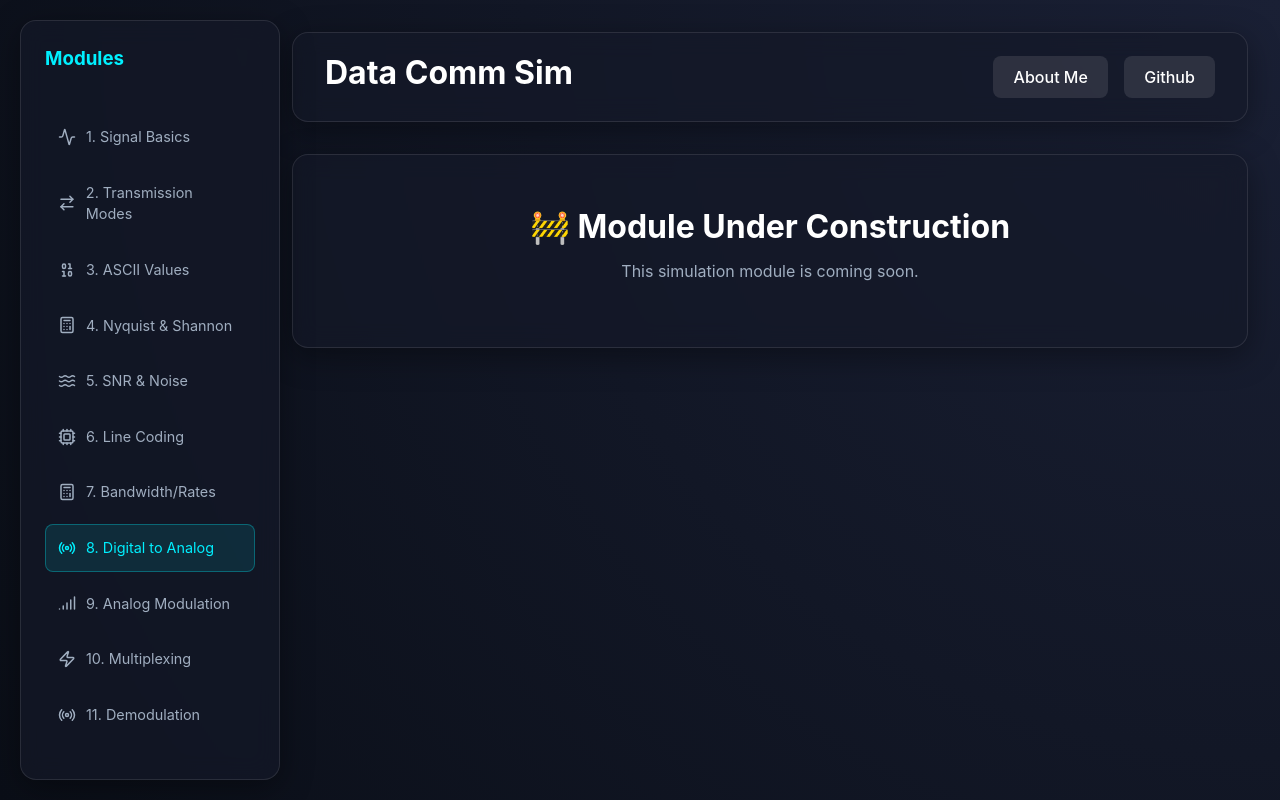
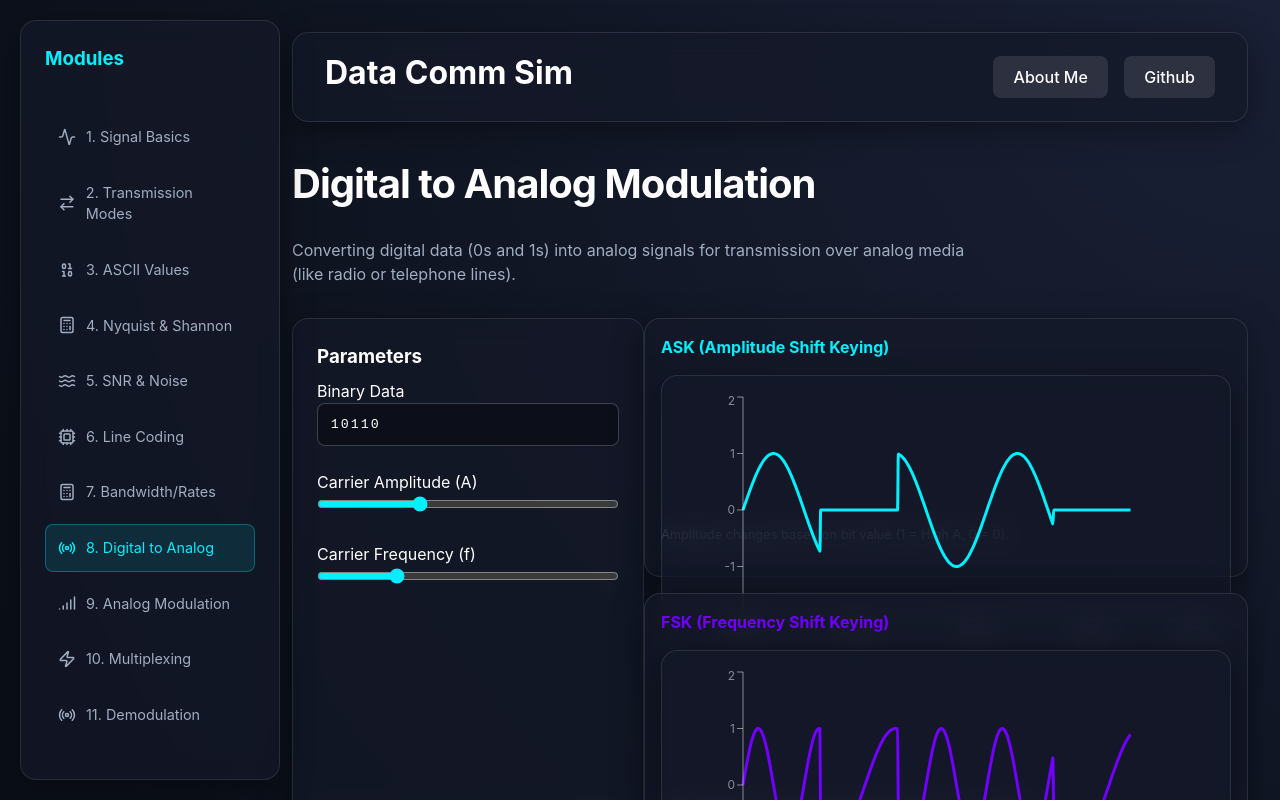
Before and after one commit to MahbubHasan777/Data-Comm-Simulation, a React (Vite) app: page /digital-analog in a window 1280 px wide. Shown: the top 800 px of the page. Built offline with nearby package versions, Linux system fonts and the light colour scheme.

Commit message:
Implement Module 8 and fix Github username typo

```diff
--- a/src/App.tsx
+++ b/src/App.tsx
@@ -7,6 +7,7 @@ import LineCoding from './pages/LineCoding';
 import NyquistShannon from './pages/NyquistShannon';
 import SnrNoise from './pages/SnrNoise';
 import Calculations from './pages/Calculations';
+import DigitalToAnalog from './pages/DigitalToAnalog';
 import About from './pages/About';
 
 const Home = () => (
@@ -36,6 +37,7 @@ function App() {
           <Route path="nyquist" element={<NyquistShannon />} />
           <Route path="snr" element={<SnrNoise />} />
           <Route path="calculations" element={<Calculations />} />
+          <Route path="digital-analog" element={<DigitalToAnalog />} />
           <Route path="about" element={<About />} />
           <Route path="*" element={<Placeholder />} />
         </Route>
--- a/src/layouts/MainLayout.tsx
+++ b/src/layouts/MainLayout.tsx
@@ -11,7 +11,7 @@ const MainLayout = () => {
                     <h2>Data Comm Sim</h2>
                     <div className="flex-row gap-md">
                         <button onClick={() => navigate('/about')}>About Me</button>
-                        <button onClick={() => window.open('https://github.com/mahbubhasasn777', '_blank')}>Github</button>
+                        <button onClick={() => window.open('https://github.com/mahbubhasan777', '_blank')}>Github</button>
                     </div>
                 </header>
                 <div className="content-area">
--- a/src/pages/About.tsx
+++ b/src/pages/About.tsx
@@ -20,7 +20,7 @@ const About = () => {
 
                 <div className="flex-row flex-center gap-md">
                     <a
-                        href="https://github.com/mahbubhasasn777"
+                        href="https://github.com/mahbubhasan777"
                         target="_blank"
                         rel="noreferrer"
                         style={{ display: 'flex', alignItems: 'center', gap: '8px', padding: '0.8rem 1.5rem', background: 'rgba(255,255,255,0.1)', borderRadius: '25px', color: 'white', textDecoration: 'none', transition: 'background 0.3s' }}
--- /dev/null
+++ b/src/pages/DigitalToAnalog.tsx
@@ -0,0 +1,125 @@
+import { useState, useMemo } from 'react';
+import Waveform from '../components/Waveform';
+
+const DigitalToAnalog = () => {
+    const [bits, setBits] = useState("10110");
+    const [amplitude, setAmplitude] = useState(1);
+    const [frequency, setFrequency] = useState(2); // Base frequency
+
+    const { askData, fskData, pskData } = useMemo(() => {
+        const ask: { x: number; y: number }[] = [];
+        const fsk: { x: number; y: number }[] = [];
+        const psk: { x: number; y: number }[] = [];
+
+        const bitArray = bits.split('').map(b => b === '1' ? 1 : 0);
+        const bitDuration = 100; // samples per bit
+
+        let x = 0;
+
+        bitArray.forEach((bit) => {
+            for (let i = 0; i < bitDuration; i++) {
+                const time = x / 50; // Scaling time x-axis
+
+                // ASK: Amplitude Shift Keying
+                // If 1 -> A*sin(wt), If 0 -> 0*sin(wt) (or reduced amplitude)
+                const ampASK = bit === 1 ? amplitude : 0;
+                ask.push({ x, y: ampASK * Math.sin(frequency * time) });
+
+                // FSK: Frequency Shift Keying
+                // If 1 -> High Freq, If 0 -> Low Freq
+                const freqFSK = bit === 1 ? frequency * 2 : frequency;
+                fsk.push({ x, y: amplitude * Math.sin(freqFSK * time) });
+
+                // PSK: Phase Shift Keying
+                // If 1 -> sin(wt), If 0 -> sin(wt + PI)
+                const phasePoints = bit === 1 ? 0 : Math.PI;
+                psk.push({ x, y: amplitude * Math.sin(frequency * time + phasePoints) });
+
+                x++;
+            }
+        });
+
+        return { askData: ask, fskData: fsk, pskData: psk };
+    }, [bits, amplitude, frequency]);
+
+    return (
+        <div className="flex-col gap-md">
+            <h1>Digital to Analog Modulation</h1>
+            <p style={{ maxWidth: '700px' }}>
+                Converting digital data (0s and 1s) into analog signals for transmission over analog media (like radio or telephone lines).
+            </p>
+
+            <div className="flex-row gap-lg" style={{ flexWrap: 'wrap' }}>
+
+                {/* Controls */}
+                <div className="glass-panel" style={{ padding: '1.5rem', minWidth: '300px', flex: 1 }}>
+                    <h3>Parameters</h3>
+
+                    <div style={{ marginBottom: '1.5rem' }}>
+                        <label className="label">Binary Data</label>
+                        <input
+                            type="text"
+                            value={bits}
+                            onChange={(e) => setBits(e.target.value.replace(/[^01]/g, ''))}
+                            maxLength={8}
+                            style={{
+                                width: '100%', padding: '0.8rem', borderRadius: '8px',
+                                border: '1px solid rgba(255,255,255,0.2)', background: 'rgba(0,0,0,0.3)', color: 'white',
+                                fontFamily: 'monospace', letterSpacing: '2px'
+                            }}
+                        />
+                    </div>
+
+                    <div style={{ marginBottom: '1.5rem' }}>
+                        <label className="label">Carrier Amplitude (A)</label>
+                        <input
+                            type="range" min="0.5" max="2" step="0.1"
+                            value={amplitude} onChange={(e) => setAmplitude(parseFloat(e.target.value))}
+                            style={{ width: '100%', accentColor: 'var(--primary)' }}
+                        />
+                    </div>
+
+                    <div style={{ marginBottom: '1.5rem' }}>
+                        <label className="label">Carrier Frequency (f)</label>
+                        <input
+                            type="range" min="1" max="5" step="0.5"
+                            value={frequency} onChange={(e) => setFrequency(parseFloat(e.target.value))}
+                            style={{ width: '100%', accentColor: 'var(--primary)' }}
+                        />
+                    </div>
+                </div>
+
+                {/* Visualizations */}
+                <div className="flex-col gap-md" style={{ flex: 2, minWidth: '400px' }}>
+
+                    <div className="glass-panel" style={{ padding: '1rem' }}>
+                        <h4 style={{ color: 'var(--primary)', margin: '0 0 1rem 0' }}>ASK (Amplitude Shift Keying)</h4>
+                        <div style={{ height: '150px' }}>
+                            <Waveform data={askData} color="var(--primary)" showGrid={false} />
+                        </div>
+                        <p style={{ fontSize: '0.8rem', color: 'var(--text-muted)' }}>Amplitude changes based on bit value (1 = High A, 0 = 0).</p>
+                    </div>
+
+                    <div className="glass-panel" style={{ padding: '1rem' }}>
+                        <h4 style={{ color: 'var(--secondary)', margin: '0 0 1rem 0' }}>FSK (Frequency Shift Keying)</h4>
+                        <div style={{ height: '150px' }}>
+                            <Waveform data={fskData} color="var(--secondary)" showGrid={false} />
+                        </div>
+                        <p style={{ fontSize: '0.8rem', color: 'var(--text-muted)' }}>Frequency changes based on bit value (1 = High f, 0 = Low f).</p>
+                    </div>
+
+                    <div className="glass-panel" style={{ padding: '1rem' }}>
+                        <h4 style={{ color: 'var(--accent)', margin: '0 0 1rem 0' }}>PSK (Phase Shift Keying)</h4>
+                        <div style={{ height: '150px' }}>
+                            <Waveform data={pskData} color="var(--accent)" showGrid={false} />
+                        </div>
+                        <p style={{ fontSize: '0.8rem', color: 'var(--text-muted)' }}>Phase shifts 180° when bit value changes (or for specific bit).</p>
+                    </div>
+
+                </div>
+            </div>
+        </div>
+    );
+};
+
+export default DigitalToAnalog;
```
